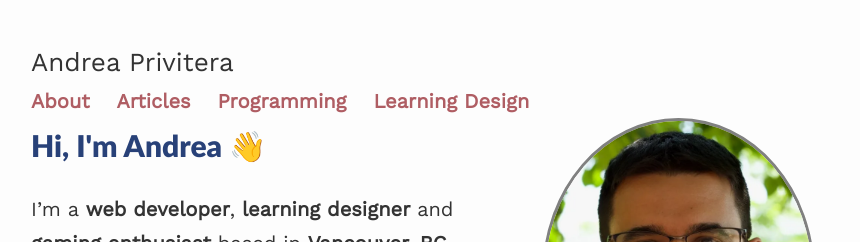
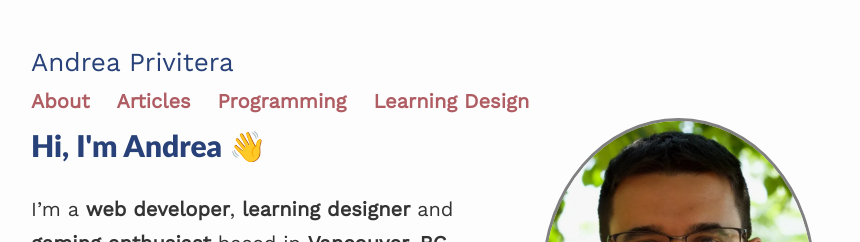
Before and after one commit to anprivitera/anprivitera.github.io, a Jekyll site: the page built from index.md, in a window 1280 px wide. Shown: the top 242 px of the page, without its empty margins (209-1069 px from the left). Built offline with Jekyll 4.4.1, drawn with Linux system fonts in a browser that asks for light colours; nearby versions of some CDN libraries; emoji names are drawn with the system emoji font; comment, search, counter and statistics services are not loaded.

Commit message:
changed website title color

```diff
--- a/assets/css/_sass/style.scss
+++ b/assets/css/_sass/style.scss
@@ -97,6 +97,12 @@ blockquote {
 }
 
 .blog-headline {
+  color: $brand-color-light;
+
+  @media (prefers-color-scheme: dark) {
+    color: $brand-color-dark;
+  }
+
   font-size: 1.3em;
 
   @include media-query($on-palm) {
@@ -212,6 +218,7 @@ blockquote {
   //   transform 0.1s ease 0s;
   background: $brand-color-light;
   color: $body-bg;
+
   @media (prefers-color-scheme: dark) {
     background: $brand-color-dark;
     color: $body-bg-dark;
```
